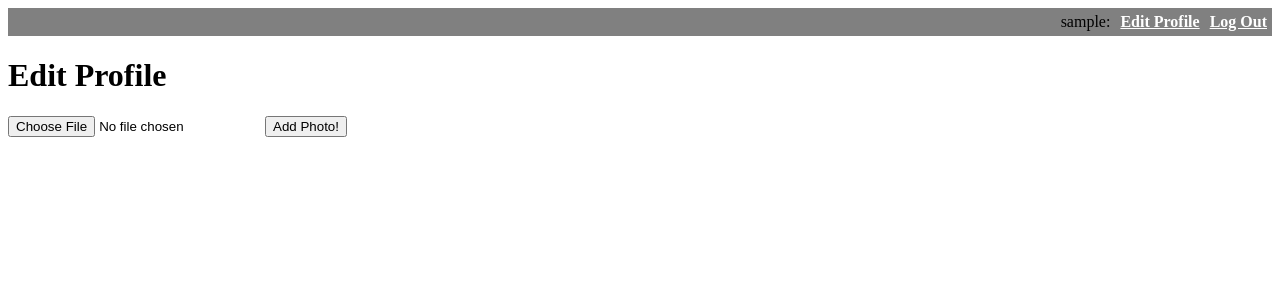
After one commit to Newbclharri/django_sky, a Django app: page /accounts/edit_profile/ in a window 1280 px wide. The commit adds this page. Shown: the top 300 px of the page. Run offline with Django 4.2, Linux system fonts and the light colour scheme; the visitor is signed in with stand-in values (Sample User, id 1).

Commit message:
can't upload picture to s3 and update url attribute

```diff
--- a/main_app/forms.py
+++ b/main_app/forms.py
@@ -1,4 +1,4 @@
-from django.contrib.auth.forms import UserCreationForm
+from django.contrib.auth.forms import UserCreationForm, UserChangeForm
 from django.contrib.auth.models import User
 from django import forms
 
@@ -10,3 +10,11 @@ class SignUpForm(UserCreationForm):
     class Meta:
         model = User
         fields = ('first_name', 'last_name', 'email', 'username', 'password1', 'password2')
+
+class EditProfileForm(UserChangeForm):
+    email = forms.EmailField()
+    first_name = forms.CharField(max_length=50)
+    last_name = forms.CharField(max_length=50)
+    class Meta:
+        model = User
+        fields = ('username', 'first_name', 'last_name', 'email')
--- a/main_app/templates/base.html
+++ b/main_app/templates/base.html
@@ -11,8 +11,14 @@
     <body>
         <header>
             <nav>
-                <li><a href="{% url 'signup' %}">Sign Up</a></li>
-                <li><a href="{% url 'login' %}">Log In</a></li>
+                {% if user.is_authenticated %}
+                    <li>{{ user.username }}: </li>
+                    <li><a href="{% url 'edit_profile' %}">Edit Profile</a></li>
+                    <li><a href="{% url 'logout' %}">Log Out</a></li>
+                {% else %}
+                    <li><a href="{% url 'signup' %}">Sign Up</a></li>
+                    <li><a href="{% url 'login' %}">Log In</a></li>
+                {% endif %}
             </nav>
         </header>
         <main>
--- /dev/null
+++ b/main_app/templates/registration/edit_profile.html
@@ -0,0 +1,26 @@
+{% extends 'base.html' %}
+
+{% block content %}
+
+    <h1>Edit Profile</h1>
+
+
+    <form action="{% url 'add_profilepic' %}", method="POST", enctype="multipart/form-data">
+        {% csrf_token %}
+        <input type="file" name="photo-file">
+        <input type="submit" value="Add Photo!">
+    </form>
+
+    {% if user.profile.pic_url %}
+
+        <img src="{{ user.profile.pic_url }}" alt="profile picture"/>
+
+    {% endif %}
+
+    <!-- <form action="" method="POST">
+        {% csrf_token %}
+        {{ form.as_p }}
+        <input type="submit" value="Update Profile">
+    </form> -->
+
+{% endblock %}
--- a/main_app/urls.py
+++ b/main_app/urls.py
@@ -4,4 +4,6 @@ from .import views
 urlpatterns = [
     path('', views.home, name='home'),
     path('accounts/signup/', views.signup, name='signup'),
+    path('accounts/edit_profile/', views.UserEditView.as_view(), name = 'edit_profile'),
+    path('accounts/add_profilepic/', views.add_profilepic, name='add_profilepic'),
 ]
--- a/main_app/views.py
+++ b/main_app/views.py
@@ -3,10 +3,15 @@ from django.shortcuts import render, redirect
 from django.contrib.auth import login
 from django.contrib.auth.decorators import login_required
 from django.contrib.auth.mixins import LoginRequiredMixin
-from django.contrib.auth.forms import UserCreationForm
+from django.contrib.auth.forms import UserCreationForm, UserChangeForm
 from django.http import HttpResponse
-from .forms import SignUpForm
-from.models import Profile
+from django.views.generic import CreateView, UpdateView
+import boto3, uuid
+from .forms import SignUpForm, EditProfileForm
+from.models import Profile, ProfilePic, User
+
+S3_BASE_URL = 'https://s3-us-east-2.amazonaws.com/'
+BUCKET = 'sky-cotl-cj'
 
 
 # Create your views here.
@@ -26,6 +31,31 @@ def signup(request):
     context = {'form': form, 'error_message': error_message}
     return render(request, 'registration/signup.html', context)
 
+class UserEditView(UpdateView):
+    form_class = EditProfileForm
+    template_name = 'registration/edit_profile.html'
+    success_url = 'home'
+
+    def get_object(self):
+        return self.request.user
+
+def add_profilepic(request):
+    photo_file = request.FILES.get('photo-file', None)
+    print('user id: ',request.user.id, photo_file)
+    if photo_file:
+        session = boto3.Session(profile_name='sky')
+        s3_client = session.client('s3')
+        key = uuid.uuid4().hex[:6] + photo_file.name[photo_file.name.rfind('.'):]
+        try:
+            s3_client.upload_fileobj(photo_file, BUCKET, key)
+            # build full url string
+            user_profile = Profile(user = request.user)
+            url  = f'{S3_BASE_URL}{BUCKET}/{key}'
+            user_profile.pic_url = url
+            user_profile.save()
+        except:
+            print('An error occurred uploading file to S3')
+    return redirect('edit_profile')
 
 def home(request):
     return render(request, 'home.html')
--- a/skycotl/settings.py
+++ b/skycotl/settings.py
@@ -120,6 +120,8 @@ STATIC_URL = 'static/'
 
 LOGIN_REDIRECT_URL = 'home'
 
+LOGOUT_REDIRECT_URL = 'home'
+
 # Default primary key field type
 # https://docs.djangoproject.com/en/4.0/ref/settings/#default-auto-field
 
```
Also changed, not shown: main_app/models.py (+9 -3 lines), main_app/migrations/0002_remove_profile_first_name_remove_profile_last_name_and_more.py (added), main_app/migrations/0003_profile_pic_url.py (added), main_app/migrations/0004_alter_profile_pic_url.py (added).
